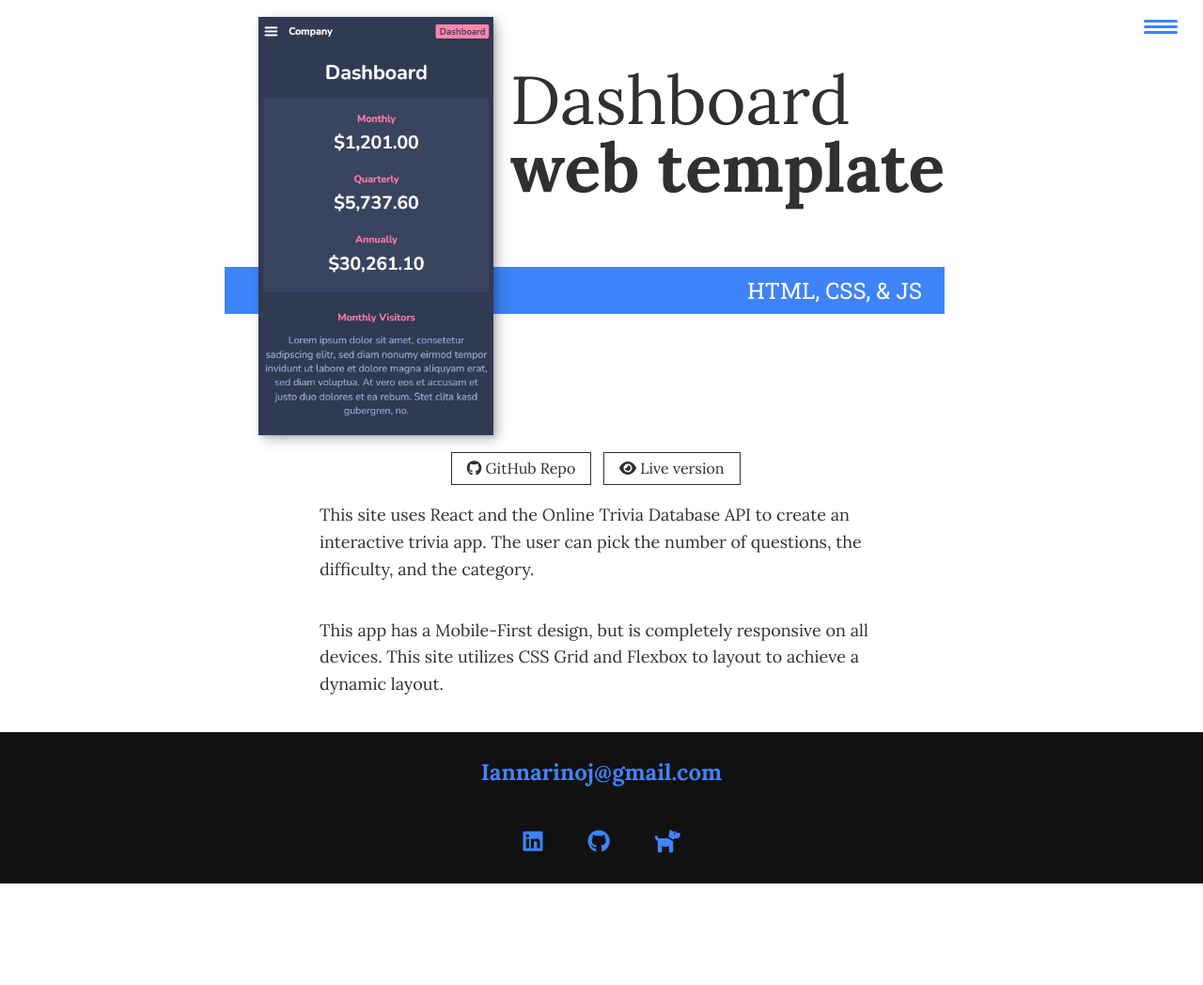
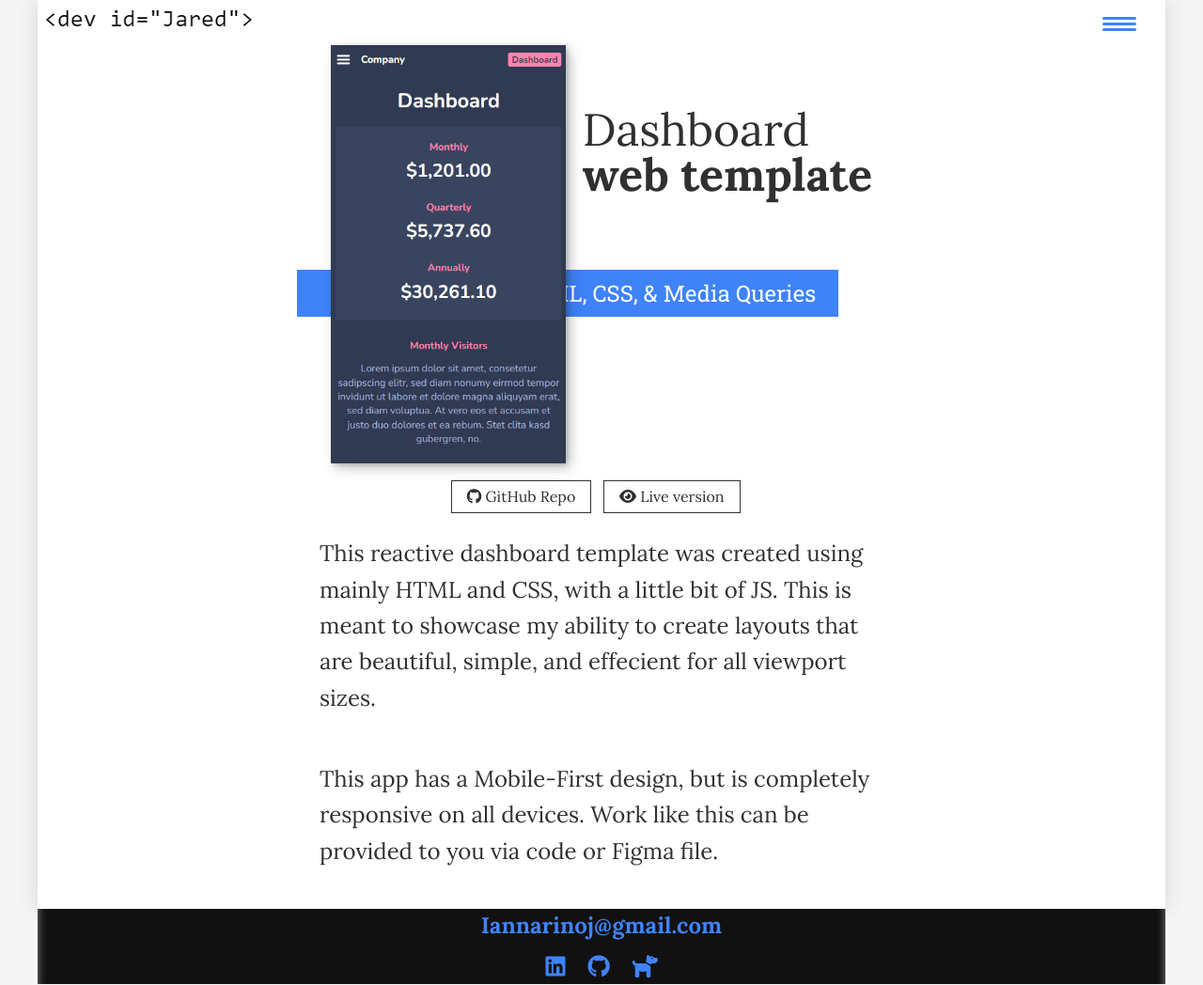
Before and after one commit to JaredIannarino/Portfolio-2, a website built with Vite: page portfolio-item-4.html in a window 1280 px wide. Shown: the whole page at 94% size. Before the commit the page ends 940 px from the top, so only its background shows below. Built offline with nearby package versions, Linux system fonts and the light colour scheme.

Commit message:
Added the chrome extension
did some media query stuff too. Added a main.

```diff
--- a/css/style.css
+++ b/css/style.css
@@ -27,6 +27,13 @@
 }
 
 @media (min-width: 800px) {
+
+    main, footer{
+        max-width: 1200px;
+        box-shadow: inset 10px 0px 10px -10px #888, inset -10px 0px 10px -10px #888;
+    }
+
+
     :root {
         --fs-h1: 4.5rem;
         --fs-h2: 3.75rem;
@@ -41,23 +48,34 @@
 /* html {
     scroll-behavior: smooth;
 } */
-
-
 body {
     display: flex;
     flex-direction: column;
     justify-content: space-between;
-    height: 100vh;
+    align-items: center;
+    min-height: 100vh;
+    max-height: fit-content;
+    width: 100vw;
     background: var(--color-light);
     color: var(--color-dark);
     margin: 0;
     font-family: var(--ff-primary);
     font-size: var(--fs-body);
     line-height: 1.6;
+    background-color: whitesmoke;
+}
+
+
+main{
+    width: 100%;
+    max-height: fit-content;
+    min-height: 90vh;
+    box-shadow: 0px 0px 20px lightgray;
+    background-color: white;
 }
 
 section {
-    padding: 5em 2em;
+    padding: 2em 2em;
 }
 
 img {
@@ -113,6 +131,7 @@ h3 { font-size: var(--fs-h3) }
 
 .section__title--intro {
     font-weight: var(--fw-reg);
+
 }
 
 .section__title--intro strong {
@@ -144,7 +163,9 @@ h3 { font-size: var(--fs-h3) }
 header {
     display: flex;
     justify-content: space-between;
-    height: 10vh;
+    position: relative;
+    width: 100%;
+    height: 6vh;
 }
 
 .logo {
@@ -195,14 +216,16 @@ header {
 }
 
 .nav-toggle {
-    padding: .5em;
     background: transparent;
     border: 0;
     cursor: pointer;
+    z-index: 1000;
     position: absolute;
-    right: 1em;
-    top: 1em;
-    z-index: 1000;
+    top:13px;
+    right:25px;
+    height: 25px;
+    width: fit-content;
+
 }
 
 .nav-open .nav {
@@ -293,6 +316,10 @@ header {
         z-index: 2;
     }
 
+.section__title--intro{
+    font-size: 2.25rem;
+}
+
     .section__subtitle--intro {
         align-self: start;
         grid-column: -1 / 1;
@@ -300,7 +327,7 @@ header {
         text-align: right;
         position: relative;
         left: -1.5em;
-        width: calc(100% + 1.5em);
+        width: 100%;
     }
 
     .portfolio-item-individual{
@@ -355,6 +382,9 @@ header {
         margin-right: auto;
     }
 
+    .section__title--intro{
+        font-size: 3rem;
+    }
     .service + .service {
         margin-left: 2em;
     }
@@ -376,6 +406,10 @@ header {
 }
 
 @media (min-width: 600px) {
+    .portfolio-item-individual p{
+        font-size: 1.5rem;
+    }
+
     .about-me {
         display: grid;
         grid-template-columns: 1fr 200px;
@@ -395,7 +429,7 @@ header {
         grid-row: 2;
         position: relative;
         left: -1em;
-        width: calc(100% + 2em);
+        width: 100%;
         padding-left: 1em;
         padding-right: calc(200px + 4em);
     }
@@ -452,10 +486,16 @@ header {
 /* footer */
 
 .footer {
+    display: flex;
+    flex-direction: column;
+    justify-content: center;
+    gap: 5px;
     background: #111;
     color: var(--color-accent);
     text-align: center;
-    padding: 1em 0;
+    padding:0;
+    height: 10vh;
+    width: 100vw;
     font-size: var(--fs-h3);
 
 }
@@ -482,7 +522,7 @@ header {
     list-style: none;
     display: flex;
     justify-content: center;
-    margin:  1.5em 0 0 0;
+    margin: 0;
     padding: 0;
 }
 
@@ -491,20 +531,20 @@ header {
 }
 
 .social-list__link {
-    padding: .5em;
+    padding: 0;
 }
 
 
 /* Individual portfolio item styles */
 
 .portfolio-intro {
-    padding: 1em;
+    padding:  0 1em 1em 1em;
 }
 
 .portfolio-item-individual {
     display: flex;
     flex-direction: column;
-    padding: 0 2em 1em;
+    padding: 0 1em 1em;
     max-width: 1000px;
     margin: 0 auto;
 }
@@ -517,7 +557,7 @@ header {
 
 .portfolio-item-individual div {
     display: flex;
-    max-width: 600px;
+    max-width: 100%;
     margin-left: auto;
     margin-right: auto;
 }
--- a/js/index.js
+++ b/js/index.js
@@ -1,17 +1,6 @@
 const navToggle = document.querySelector('.nav-toggle');
 const navLinks = document.querySelectorAll('.nav__link')
-const logoTop = document.getElementById("logo-top")
 
-window.addEventListener("resize", function(){
-    console.log(window.screen.width)
-    if(window.screen.width > 599){
-        logoTop.innerHTML = `
-        <img src="img/devJared.png" alt="A logo that says dev id='Jared'">
-        `
-    }else{
-        logoTop.innerHTML = ``
-    }
-})
 
 navToggle.addEventListener('click', () => {
     document.body.classList.toggle('nav-open');
--- a/portfolio-item-4.html
+++ b/portfolio-item-4.html
@@ -16,9 +16,10 @@
 
     </head>
     <body>
+    <main>
         <header>
             <div id="logo-top">
-
+                <img src="img/devJared.png" alt="A logo that says dev id='Jared'">
             </div>
             <button class="nav-toggle" aria-label="toggle navigation">
                 <span class="hamburger"></span>
@@ -38,21 +39,21 @@
             <h1 class="section__title section__title--intro">
                 Dashboard<strong>web template</strong>
             </h1>
-            <p class="section__subtitle section__subtitle--intro">HTML, CSS, & JS</p>
-            <img src="img/reactiveDashboard2.png" alt="A screenshot of a mobile app. It is a 4 question quiz with four multiple choice answers each. The quiz has been graded and says 2/4. THere is a play again button aswell." class="intro__img">
+            <p class="section__subtitle section__subtitle--intro">HTML, CSS, & Media Queries</p>
+            <img src="img/reactiveDashboard2.png" alt="A screenshot of a mobile app. The app is a dashboard showing the monthly, quarterly and annual income/expenses. Then there is some lorem ipsum below that as space filler." class="intro__img">
 
         </section>
 
 
         <div class="portfolio-item-individual">
             <div >
-                <a class="" target="_blank" href="https://github.com/JaredIannarino/Quizzical"><i class="fab fa-github"></i> GitHub Repo</a>
-                <a class="" target="_blank" href="https://incredible-fenglisu-156f74.netlify.app/"><i class="fas fa-eye"></i> Live version   </a>
+                <a class="" target="_blank" href="https://github.com/JaredIannarino/Reactive-Dashboard"><i class="fab fa-github"></i> GitHub Repo</a>
+                <a class="" target="_blank" href="https://coruscating-arithmetic-bb98c7.netlify.app/"><i class="fas fa-eye"></i> Live version   </a>
             </div>
-            <p>This site uses React and the Online Trivia Database API to create an interactive trivia app. The user can pick the number of questions, the difficulty, and the category. </p>
-            <p>This app has a Mobile-First design, but is completely responsive on all devices. This site utilizes CSS Grid and Flexbox to layout to achieve a dynamic layout. </p>
+            <p>This reactive dashboard template was created using mainly HTML and CSS, with a little bit of JS. This is meant to showcase my ability to create layouts that are beautiful, simple, and effecient for all viewport sizes.</p>
+            <p>This app has a Mobile-First design, but is completely responsive on all devices. Work like this can be provided to you via code or Figma file.</p>
         </div>
-
+    </main>
 
         <!-- Footer -->
         <footer class="footer">
```
Also changed, not shown: index.html (+3 -1 lines), portfolio-item-1.html (+3 -2 lines), portfolio-item-2.html (+4 -2 lines), portfolio-item-3.html (+3 -3 lines), portfolio-item-5.html (+8 -8 lines), portfolio-item-6.html (+3 -1 lines), img/extension.png (added), img/extension2.png (added).
